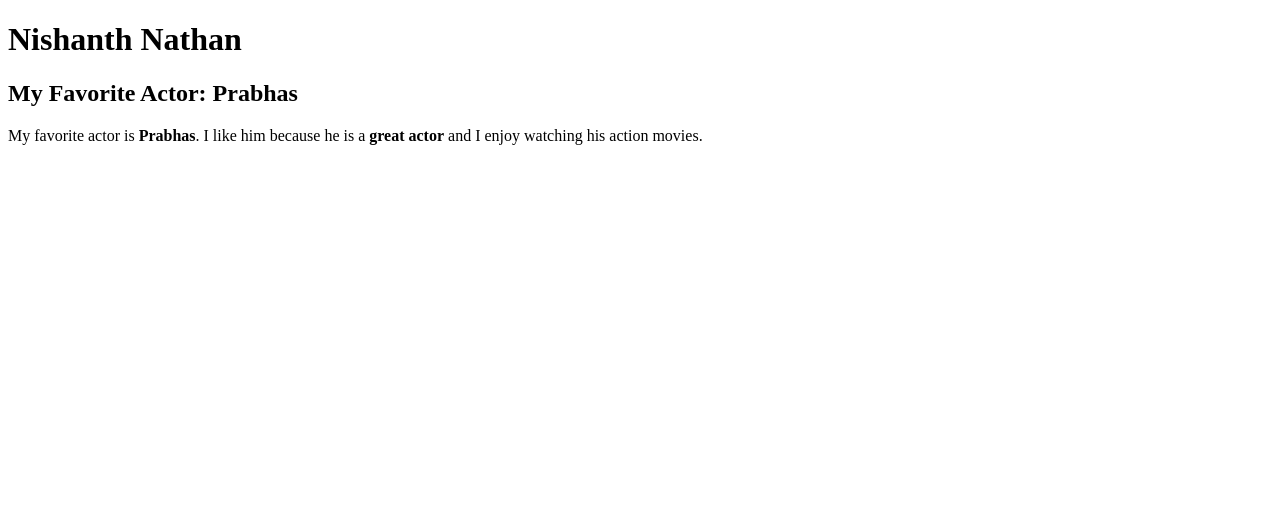
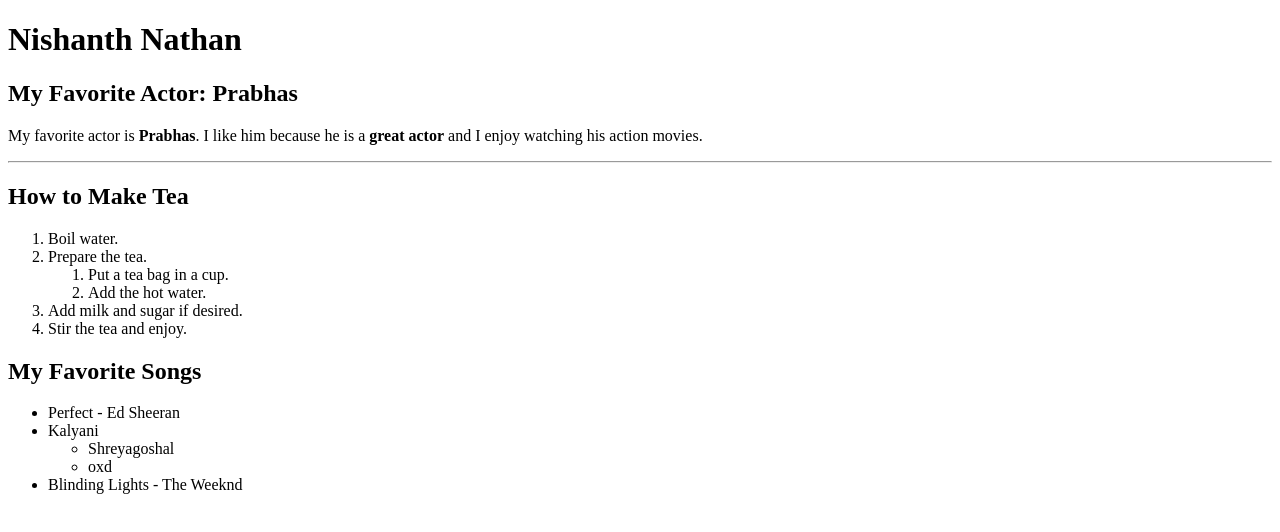
Before and after one commit to NishNathan6699/WebAppProg3, a plain HTML site: page index.html in a window 1280 px wide. Drawn offline with Linux system fonts and the light colour scheme.

Commit message:
Add lists and favorite songs

```diff
--- a/index.html
+++ b/index.html
@@ -17,3 +17,38 @@
 
 </body>
 </html>
+
+<hr>
+
+<h2>How to Make Tea</h2>
+
+<ol>
+    <li>Boil water.</li>
+
+    <li>
+        Prepare the tea.
+        <ol>
+            <li>Put a tea bag in a cup.</li>
+            <li>Add the hot water.</li>
+        </ol>
+    </li>
+
+    <li>Add milk and sugar if desired.</li>
+
+    <li>Stir the tea and enjoy.</li>
+</ol>
+<h2>My Favorite Songs</h2>
+
+<ul>
+    <li>Perfect - Ed Sheeran</li>
+
+    <li>
+        Kalyani
+        <ul>
+            <li>Shreyagoshal</li>
+            <li>oxd</li>
+        </ul>
+    </li>
+
+    <li>Blinding Lights - The Weeknd</li>
+</ul>
```
